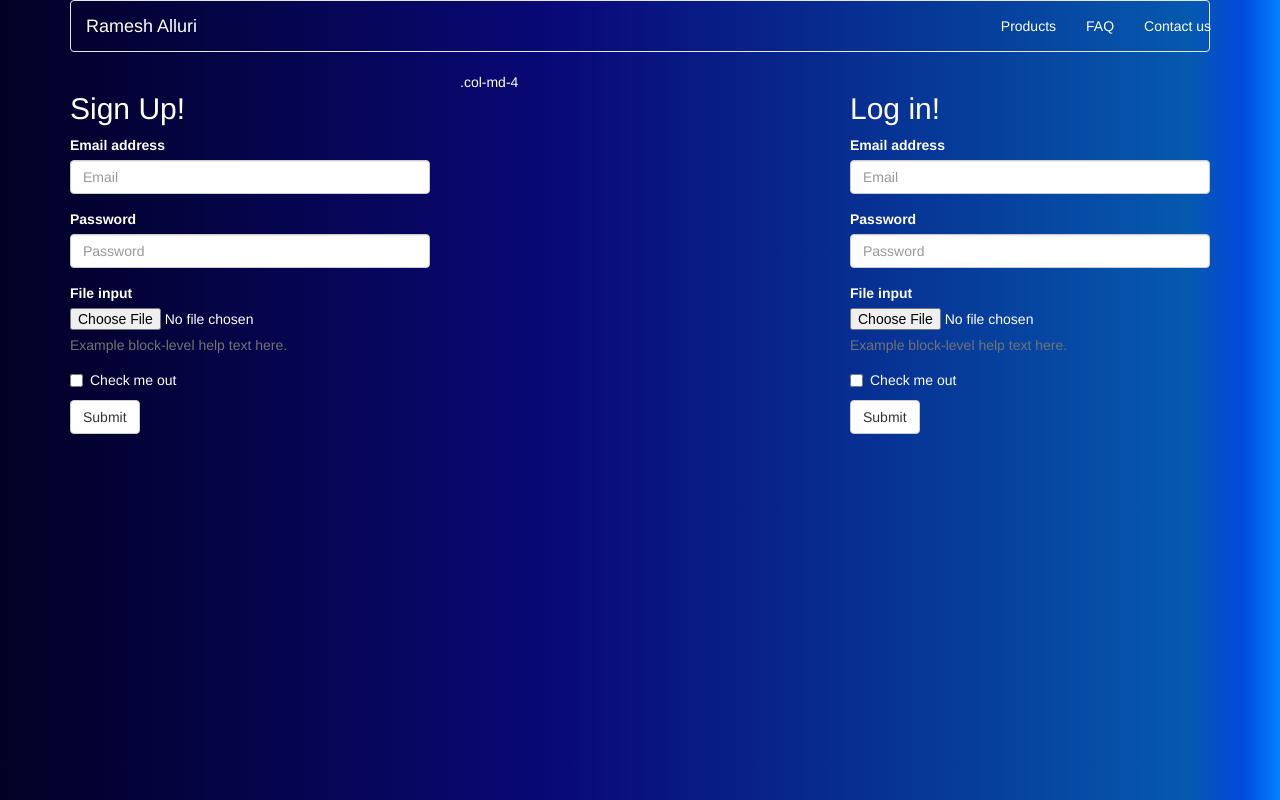
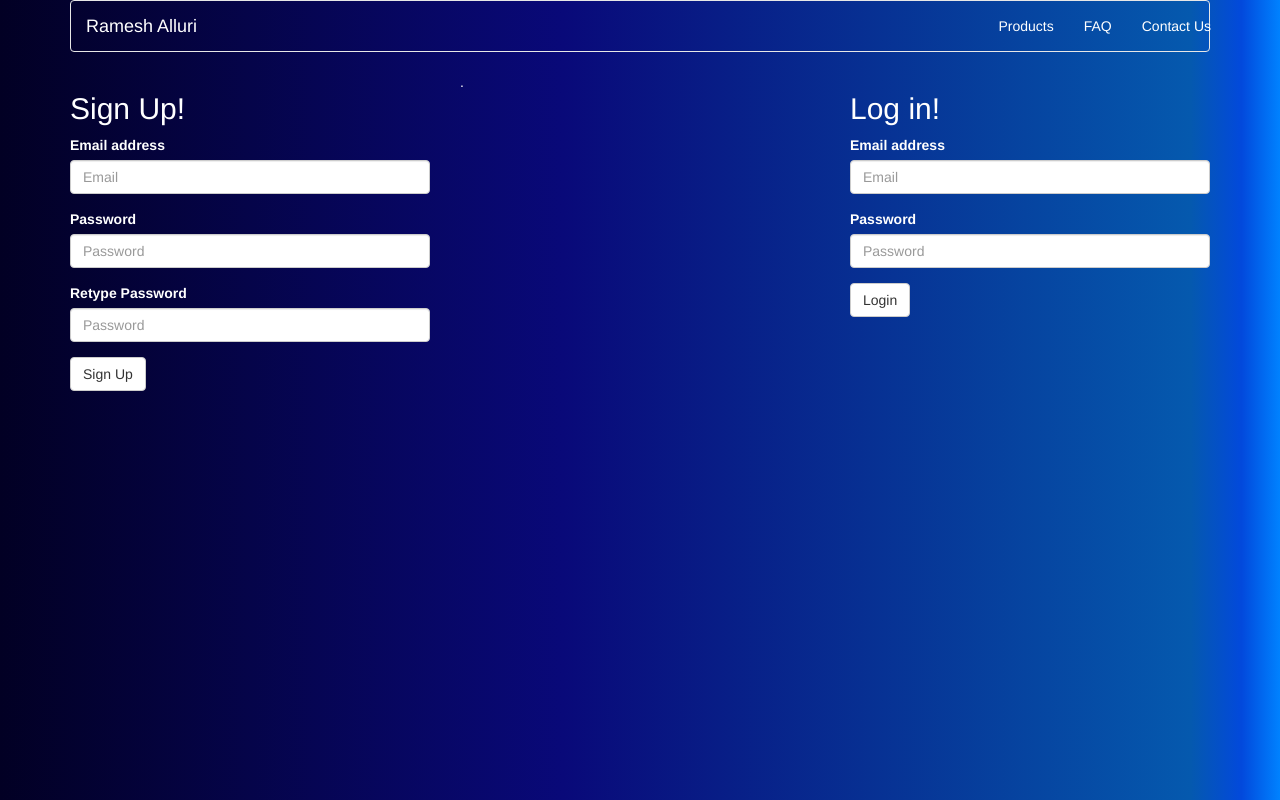
Before and after one commit to arameshraju/ramesh-angular, an Angular app: page / in a window 1280 px wide. Built offline with nearby package versions, Linux system fonts and the light colour scheme.

Commit message:
Update login component to the app

```diff
--- a/src/app/app.component.html
+++ b/src/app/app.component.html
@@ -8,62 +8,13 @@
 				<ul class="nav navbar-nav navbar-right">
 					<li><a href="#">Products</a></li>
 					<li><a href="#">FAQ</a></li>
-					<li><a href="#">Contact us</a></li>
+					<li><a href="#">Contact Us </a></li>
 				</ul>
 			</div>
 		</div>
 	</nav>
-	<div class="row white-text" >
-  <div class="col-md-4">
-    <h2>Sign Up!</h2>
-    <form>
-  <div class="form-group">
-    <label for="exampleInputEmail1">Email address</label>
-    <input type="email" class="form-control" id="exampleInputEmail1" placeholder="Email">
-  </div>
-  <div class="form-group">
-    <label for="exampleInputPassword1">Password</label>
-    <input type="password" class="form-control" id="exampleInputPassword1" placeholder="Password">
-  </div>
-  <div class="form-group">
-    <label for="exampleInputFile">File input</label>
-    <input type="file" id="exampleInputFile">
-    <p class="help-block">Example block-level help text here.</p>
-  </div>
-  <div class="checkbox">
-    <label>
-      <input type="checkbox"> Check me out
-    </label>
-  </div>
-  <button type="submit" class="btn btn-default">Submit</button>
-</form>
-  </div>
-  <div class="col-md-4">.col-md-4</div>
-  <div class="col-md-4">
-        <h2>Log in!</h2>
+  	<div class="row white-text" >
+  <app-login></app-login>
+  	</div>
 
-<form>
-  <div class="form-group">
-    <label for="exampleInputEmail1">Email address</label>
-    <input type="email" class="form-control" id="exampleInputEmail1" placeholder="Email">
-  </div>
-  <div class="form-group">
-    <label for="exampleInputPassword1">Password</label>
-    <input type="password" class="form-control" id="exampleInputPassword1" placeholder="Password">
-  </div>
-  <div class="form-group">
-    <label for="exampleInputFile">File input</label>
-    <input type="file" id="exampleInputFile">
-    <p class="help-block">Example block-level help text here.</p>
-  </div>
-  <div class="checkbox">
-    <label>
-      <input type="checkbox"> Check me out
-    </label>
-  </div>
-  <button type="submit" class="btn btn-default">Submit</button>
-</form>
-
-  </div>
 	</div>
-	</div>
--- a/src/app/app.module.ts
+++ b/src/app/app.module.ts
@@ -4,10 +4,11 @@ import { FormsModule } from '@angular/forms';
 
 import { AppComponent } from './app.component';
 import { HelloComponent } from './hello.component';
+import { LoginComponent } from './login/login.component';
 
 @NgModule({
   imports:      [ BrowserModule, FormsModule ],
-  declarations: [ AppComponent, HelloComponent ],
+  declarations: [ AppComponent, HelloComponent, LoginComponent ],
   bootstrap:    [ AppComponent ]
 })
 export class AppModule { }
--- /dev/null
+++ b/src/app/login/login.component.html
@@ -0,0 +1,37 @@
+
+
+  <div class="col-md-4">
+    <h2>Sign Up!</h2>
+    <form>
+  <div class="form-group">
+    <label for="exampleInputEmail1">Email address</label>
+    <input type="email" class="form-control" id="exampleInputEmail1" placeholder="Email">
+  </div>
+  <div class="form-group">
+    <label for="exampleInputPassword1">Password</label>
+    <input type="password" class="form-control" id="exampleInputPassword1" placeholder="Password">
+  </div>
+  <div class="form-group">
+    <label for="exampleInputPassword1">Retype Password</label>
+    <input type="password" class="form-control" id="exampleInputPassword1" placeholder="Password">
+  </div>
+   <button type="submit" class="btn btn-default">Sign Up</button>
+</form>
+  </div>
+  <div class="col-md-4">.</div>
+  <div class="col-md-4">
+        <h2>Log in!</h2>
+
+<form>
+  <div class="form-group">
+    <label for="exampleInputEmail1">Email address</label>
+    <input type="email" class="form-control" id="exampleInputEmail1" placeholder="Email">
+  </div>
+  <div class="form-group">
+    <label for="exampleInputPassword1">Password</label>
+    <input type="password" class="form-control" id="exampleInputPassword1" placeholder="Password">
+  </div>
+  <button type="submit" class="btn btn-default">Login</button>
+</form>
+
+  </div>
--- /dev/null
+++ b/src/app/login/login.component.ts
@@ -0,0 +1,15 @@
+import { Component, OnInit } from '@angular/core';
+
+@Component({
+  selector: 'app-login',
+  templateUrl: './login.component.html',
+  styleUrls: ['./login.component.css']
+})
+export class LoginComponent implements OnInit {
+
+  constructor() { }
+
+  ngOnInit() {
+  }
+
+}
```
Also changed, not shown: src/app/login/login.component.css (added).
